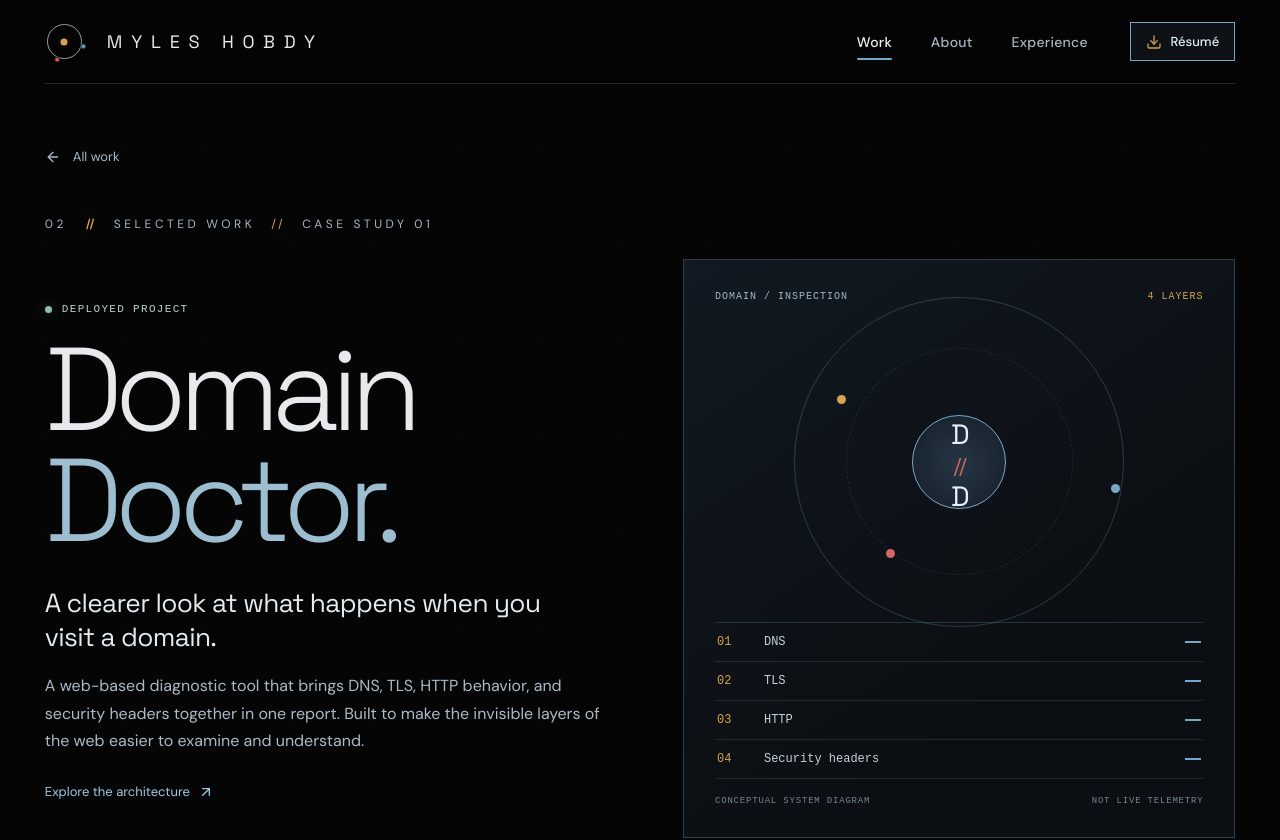
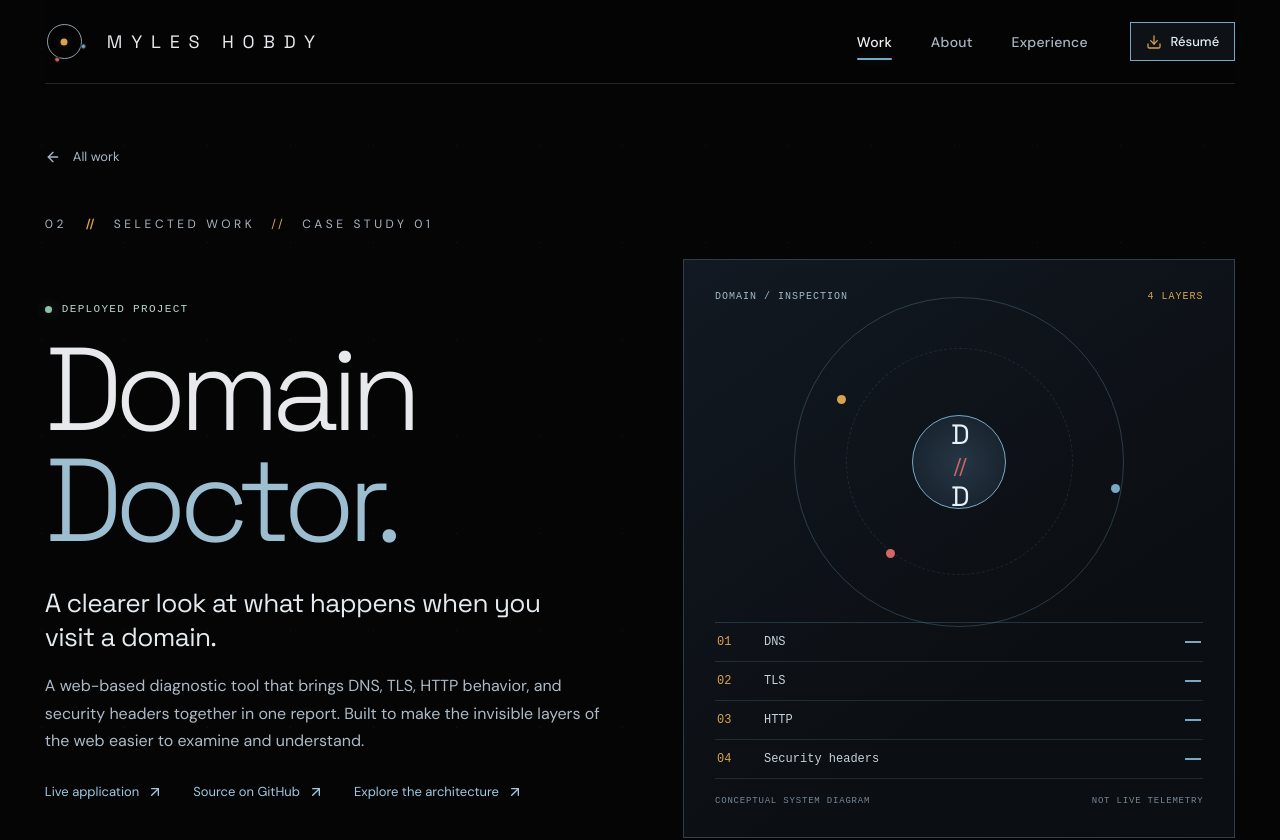
Before and after one commit to casual-loops/mylesh-portfolio, a Next.js app: page /work/domain-doctor in a window 1280 px wide. Shown: the top 840 px of the page. Built offline with nearby package versions, Linux system fonts and the light colour scheme.

Commit message:
feat: add Domain Doctor live app and source repository links

```diff
--- a/components/domain-doctor-case-study.tsx
+++ b/components/domain-doctor-case-study.tsx
@@ -29,6 +29,8 @@ export default function DomainDoctorCaseStudy() {
             <p className="dd-hero-subtitle">A clearer look at what happens when you visit a domain.</p>
             <p className="dd-hero-description">A web-based diagnostic tool that brings DNS, TLS, HTTP behavior, and security headers together in one report. Built to make the invisible layers of the web easier to examine and understand.</p>
             <div className="dd-hero-links">
+              <a href="https://domaindoctor.fyi/" target="_blank" rel="noopener noreferrer">Live application <ArrowUpRight size={16} aria-hidden="true" /></a>
+              <a href="https://github.com/casual-loops/domain-doctor" target="_blank" rel="noopener noreferrer">Source on GitHub <ArrowUpRight size={16} aria-hidden="true" /></a>
               <a href="#dd-system">Explore the architecture <ArrowUpRight size={16} aria-hidden="true" /></a>
             </div>
           </div>
```
